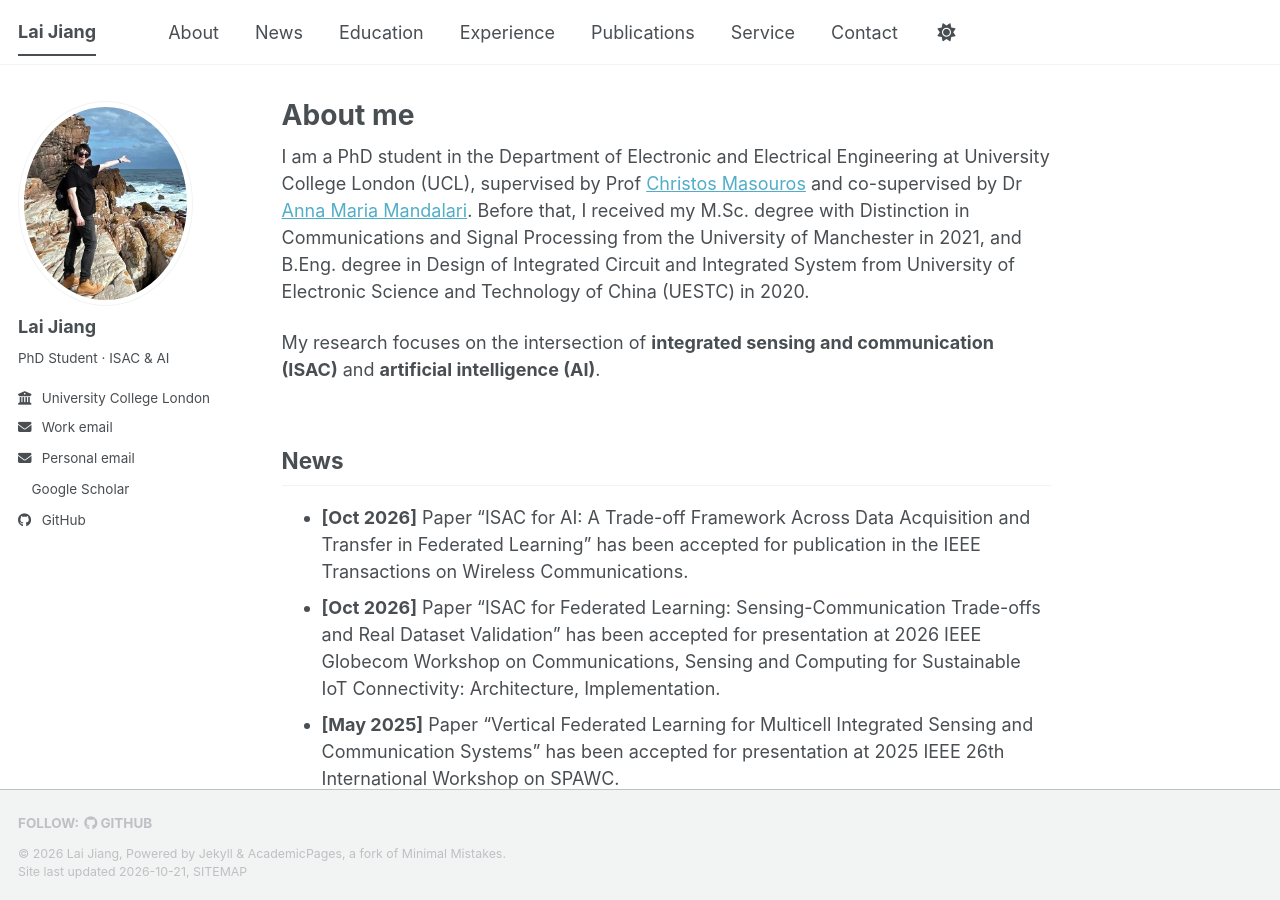
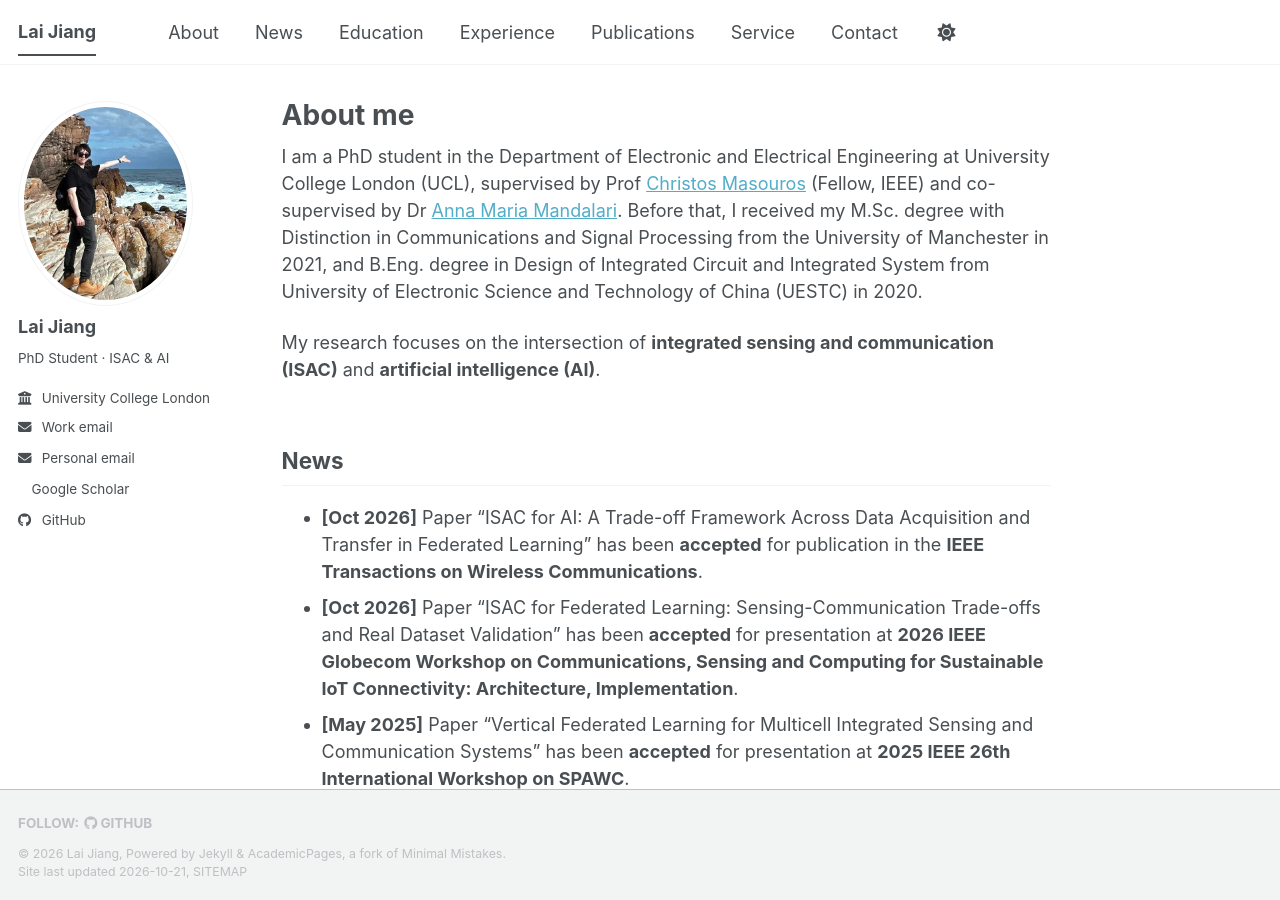
Before and after one commit to LaiJiang7/laijiang7.github.io, a Jekyll site: the page built from _pages/about.md, in a window 1280 px wide and 900 px high. Built offline with Jekyll 4.4.1, drawn with Linux system fonts in a browser that asks for light colours; a style sheet for code colours, icons or effects is not loaded.

Commit message:
Highlight publication news and add supervisor IEEE fellowship

```diff
--- a/_pages/about.md
+++ b/_pages/about.md
@@ -9,7 +9,7 @@ redirect_from:
   - /about.html
 ---
 
-I am a PhD student in the Department of Electronic and Electrical Engineering at University College London (UCL), supervised by Prof [Christos Masouros](https://scholar.google.com/citations?user=G9HPPKwAAAAJ&hl=en) and co-supervised by Dr [Anna Maria Mandalari](https://scholar.google.com/citations?user=iASd_SsAAAAJ&hl=en). Before that, I received my M.Sc. degree with Distinction in Communications and Signal Processing from the University of Manchester in 2021, and B.Eng. degree in Design of Integrated Circuit and Integrated System from University of Electronic Science and Technology of China (UESTC) in 2020.
+I am a PhD student in the Department of Electronic and Electrical Engineering at University College London (UCL), supervised by Prof [Christos Masouros](https://scholar.google.com/citations?user=G9HPPKwAAAAJ&hl=en) (Fellow, IEEE) and co-supervised by Dr [Anna Maria Mandalari](https://scholar.google.com/citations?user=iASd_SsAAAAJ&hl=en). Before that, I received my M.Sc. degree with Distinction in Communications and Signal Processing from the University of Manchester in 2021, and B.Eng. degree in Design of Integrated Circuit and Integrated System from University of Electronic Science and Technology of China (UESTC) in 2020.
 
 My research focuses on the intersection of  **integrated sensing and communication (ISAC)** and **artificial intelligence (AI)**.
 
--- a/_pages/news.md
+++ b/_pages/news.md
@@ -6,9 +6,9 @@ author_profile: true
 ---
 
 <!-- Add news below, newest first. Example format:
-- **[May 2025]:** Paper "Vertical Federated Learning for Multicell Integrated Sensing and Communication Systems" has been accepted for presentation (poster) at 2025 IEEE 26th International Workshop on SPAWC.
+- **[May 2025]:** Paper "Vertical Federated Learning for Multicell Integrated Sensing and Communication Systems" has been **accepted** for presentation (poster) at **2025 IEEE 26th International Workshop on SPAWC**.
 -->
 
-- **[Oct 2026]** Paper "ISAC for AI: A Trade-off Framework Across Data Acquisition and Transfer in Federated Learning" has been accepted for publication in the IEEE Transactions on Wireless Communications.
-- **[Oct 2026]** Paper "ISAC for Federated Learning: Sensing-Communication Trade-offs and Real Dataset Validation" has been accepted for presentation at 2026 IEEE Globecom Workshop on Communications, Sensing and Computing for Sustainable IoT Connectivity: Architecture, Implementation.
-- **[May 2025]** Paper "Vertical Federated Learning for Multicell Integrated Sensing and Communication Systems" has been accepted for presentation at 2025 IEEE 26th International Workshop on SPAWC.
+- **[Oct 2026]** Paper "ISAC for AI: A Trade-off Framework Across Data Acquisition and Transfer in Federated Learning" has been **accepted** for publication in the **IEEE Transactions on Wireless Communications**.
+- **[Oct 2026]** Paper "ISAC for Federated Learning: Sensing-Communication Trade-offs and Real Dataset Validation" has been **accepted** for presentation at **2026 IEEE Globecom Workshop on Communications, Sensing and Computing for Sustainable IoT Connectivity: Architecture, Implementation**.
+- **[May 2025]** Paper "Vertical Federated Learning for Multicell Integrated Sensing and Communication Systems" has been **accepted** for presentation at **2025 IEEE 26th International Workshop on SPAWC**.
```
